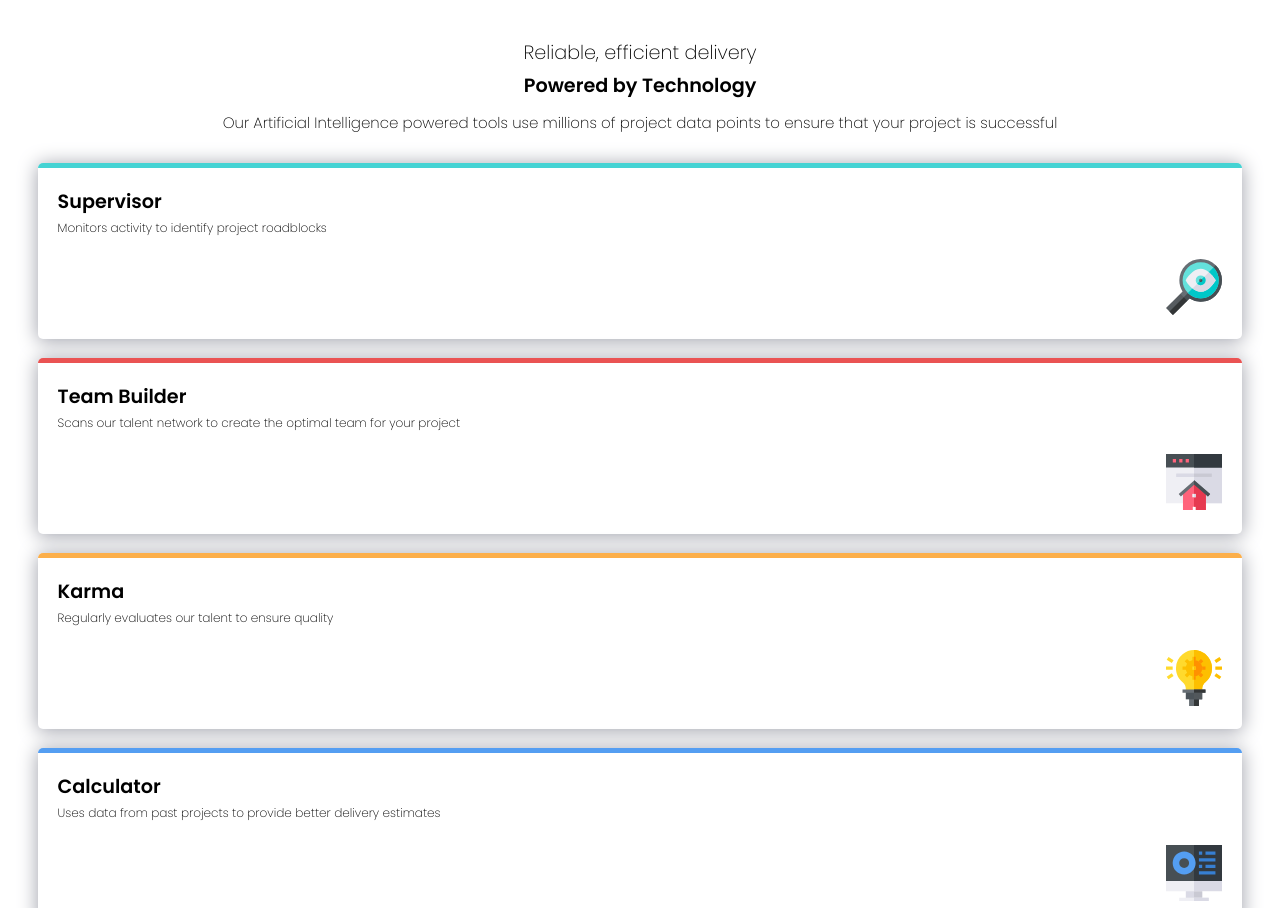
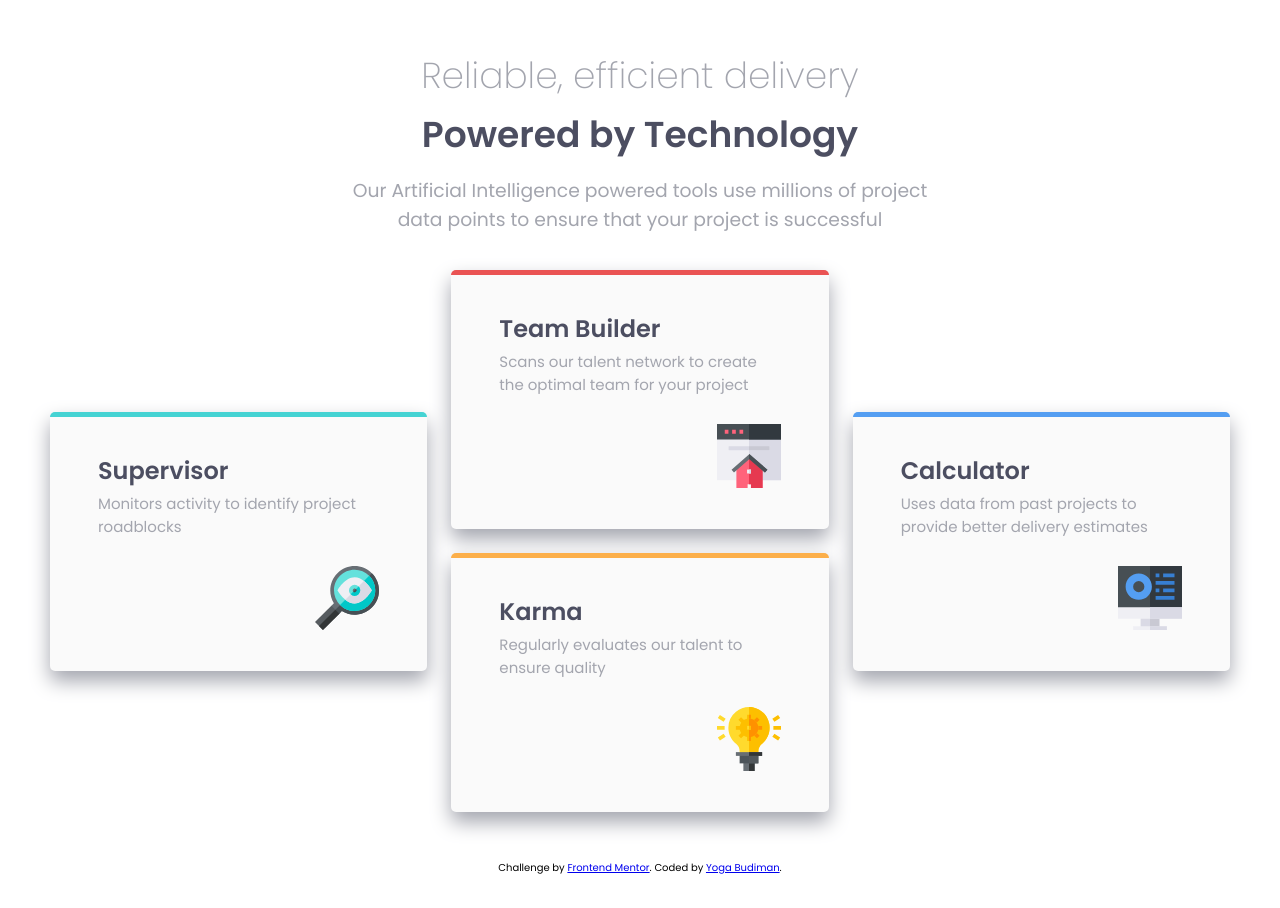
Before and after one commit to ygabdn29/four-card-feature, a plain HTML site: page index.html in a window 1280 px wide. Shown: the top 908 px of the page. After the commit the page ends 876 px from the top, so only its background shows below. Drawn offline with Linux system fonts and the light colour scheme.

Commit message:
Adding screenshot and readme

```diff
--- a/index.html
+++ b/index.html
@@ -23,10 +23,11 @@
     <link rel="stylesheet" href="style.css" />
   </head>
   <body>
-    <section class="feature-section flex flex-col">
-      <div class="feature-text-box">
+    <section class="feature-section grid">
+      <div class="feature--section flex flex-col">
+        <div class="feature-text-box flex flex-col">
           <div class="feature-header">
-          <h2 class="heading-secondary">Reliable, efficient delivery</h>
+            <h2 class="heading-secondary">Reliable, efficient delivery</h2>
             <h3 class="heading-tertiary">Powered by Technology</h3>
           </div>
 
@@ -38,7 +39,7 @@
           </div>
         </div>
 
-      <div class="feature-cards grid grid--3-col">
+        <div class="feature-cards grid">
           <div class="feature-card feature--supervisor flex flex-col">
             <div class="feature-title">
               <h4 class="feature-title--header">Supervisor</h4>
@@ -51,7 +52,11 @@
             </div>
 
             <div class="feature-icon">
-            <img src="./images/icon-supervisor.svg" alt="" class="feature--icon">
+              <img
+                src="./images/icon-supervisor.svg"
+                alt=""
+                class="feature--icon"
+              />
             </div>
           </div>
 
@@ -68,7 +73,11 @@
             </div>
 
             <div class="feature-icon">
-            <img src="./images/icon-team-builder.svg" alt="" class="feature--icon">
+              <img
+                src="./images/icon-team-builder.svg"
+                alt=""
+                class="feature--icon"
+              />
             </div>
           </div>
 
@@ -84,7 +93,7 @@
             </div>
 
             <div class="feature-icon">
-            <img src="./images/icon-karma.svg" alt="" class="feature--icon">
+              <img src="./images/icon-karma.svg" alt="" class="feature--icon" />
             </div>
           </div>
 
@@ -95,24 +104,29 @@
 
             <div class="feature-description">
               <p class="feature-description--text">
-              Uses data from past projects to provide better delivery estimates
+                Uses data from past projects to provide better delivery
+                estimates
               </p>
             </div>
 
             <div class="feature-icon">
-            <img src="./images/icon-calculator.svg" alt="" class="feature--icon">
+              <img
+                src="./images/icon-calculator.svg"
+                alt=""
+                class="feature--icon"
+              />
+            </div>
           </div>
         </div>
       </div>
     </section>
-
-    <!-- <footer>
+    <footer>
       <p class="attribution">
         Challenge by
         <a href="https://www.frontendmentor.io?ref=challenge" target="_blank"
           >Frontend Mentor</a
-        >. Coded by <a href="#">Your Name Here</a>.
+        >. Coded by <a href="https://github.com/ygabdn29">Yoga Budiman</a>.
       </p>
-    </footer> -->
+    </footer>
   </body>
 </html>
--- a/style.css
+++ b/style.css
@@ -39,17 +39,19 @@ body {
   display: grid;
 }
 
-.feature-section {
-  padding: 4.8rem;
+.feature--section {
+  padding: 4.8rem 5rem;
 }
 
 .heading-secondary {
   font-weight: var(--fw-light);
   margin-bottom: 0.4rem;
+  color: var(--neutral-grayish-blue);
 }
 
 .heading-tertiary {
   margin-bottom: 1.4rem;
+  color: var(--neutral-darker-blue);
 }
 
 .heading-tertiary,
@@ -68,8 +70,8 @@ body {
 }
 
 .feature--text {
-  font-weight: var(--fw-light);
   font-size: 1.875rem;
+  color: var(--neutral-grayish-blue);
 }
 
 .feature-cards {
@@ -77,11 +79,12 @@ body {
 }
 
 .feature-card {
-  padding: 2.4rem;
+  padding: 2.4rem 3.6rem;
   gap: 0.4rem;
   border-radius: 5px;
+  background-color: var(--neutral-lighter-gray);
 
-  box-shadow: 0 0.2rem 2.4rem 0.1rem var(--neutral-grayish-blue);
+  box-shadow: 0 1rem 2rem var(--neutral-grayish-blue);
 }
 
 .feature--supervisor {
@@ -102,11 +105,12 @@ body {
 
 .feature-title--header {
   font-size: 2.4rem;
+  color: var(--neutral-darker-blue);
 }
 
 .feature-description--text {
+  color: var(--neutral-grayish-blue);
   font-size: 1.5rem;
-  font-weight: var(--fw-light);
   margin-bottom: 2.4rem;
 }
 
@@ -117,3 +121,56 @@ body {
 .feature--icon {
   max-width: 7rem;
 }
+
+footer {
+  text-align: center;
+}
+
+@media (min-width: 75em) {
+  html {
+    font-size: 62.5%;
+  }
+
+  .heading-secondary,
+  .heading-tertiary {
+    font-size: 3.6rem;
+  }
+
+  .feature-section {
+    min-height: 100vh;
+    place-items: center;
+  }
+
+  .feature-text {
+    width: 50%;
+    align-self: center;
+  }
+
+  .feature-cards {
+    grid-template-columns: repeat(3, 1fr);
+    column-gap: 2.4rem;
+  }
+
+  .feature-card {
+    padding: 3.6rem 4.8rem;
+  }
+
+  .feature--supervisor {
+    grid-row: 1 / span 2;
+    align-self: center;
+  }
+
+  .feature--karma {
+    grid-row: 2;
+    grid-column: 2;
+  }
+
+  .feature--calculator {
+    grid-row: 1 / span 2;
+    align-self: center;
+  }
+
+  .feature--icon {
+    max-width: 10rem;
+  }
+}
```
Also changed, not shown: screenshot/desktop-design.png (added), screenshot/mobile-design.png (added), 1 other file. Lines whose indentation alone changed are shown as unchanged.
